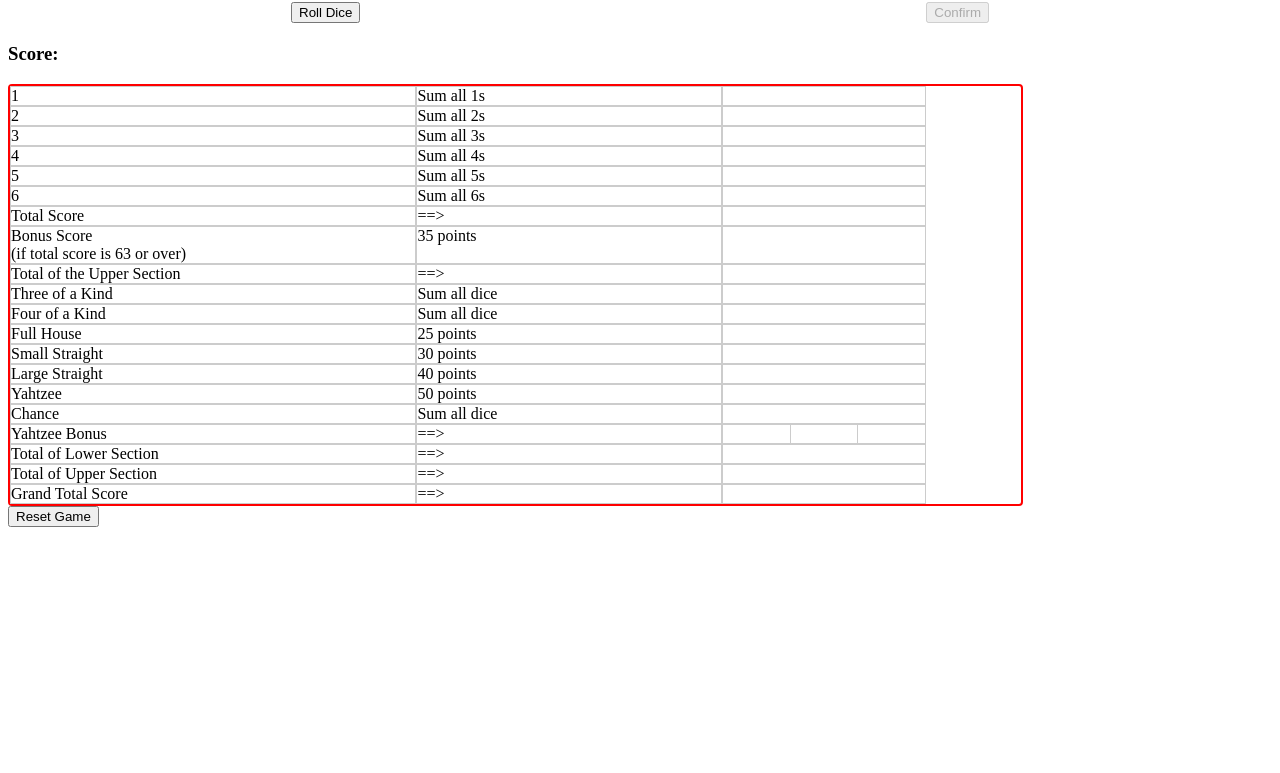
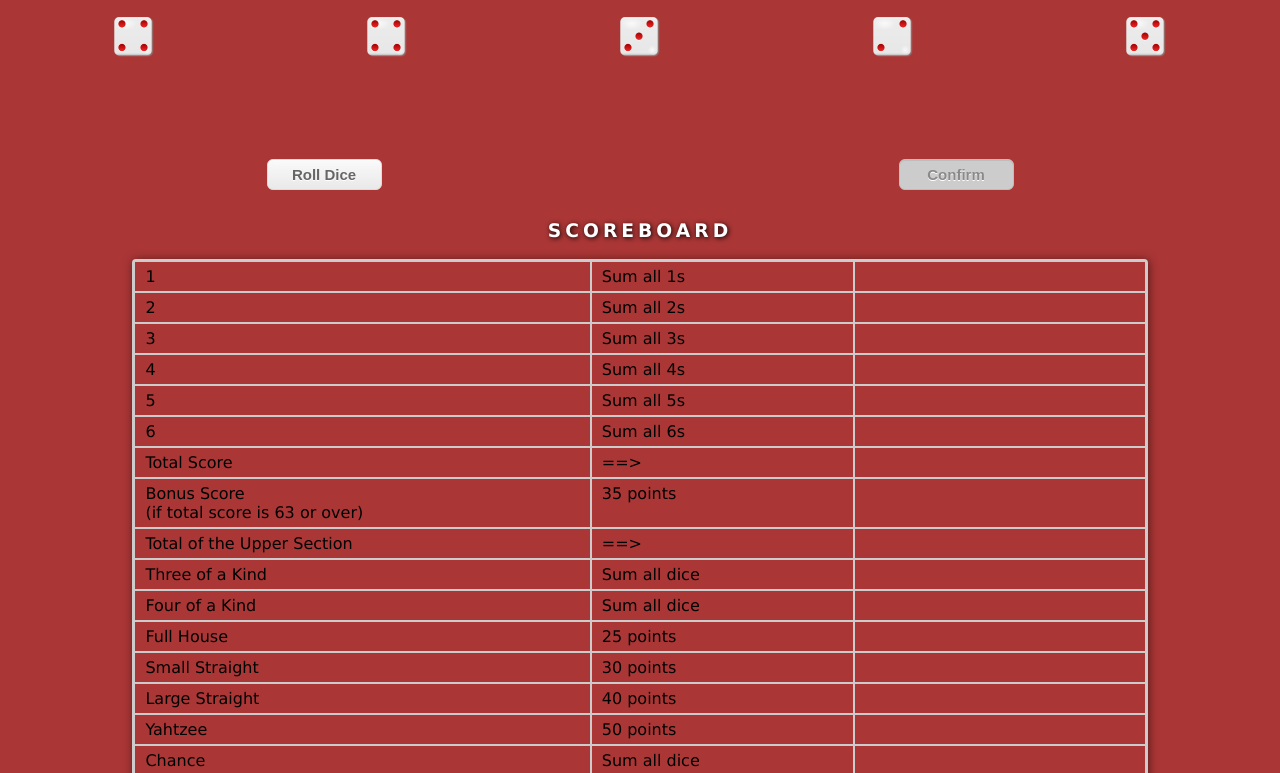
Before and after one commit to DTAngie/yahtzee, a plain HTML site: page index.html in a window 1280 px wide. Shown: the part 72-845 px from the top of the page. Before the commit the page ends 800 px from the top, so only its background shows below. Drawn offline with Linux system fonts and the light colour scheme.

Commit message:
fixes yahtzee bug and adds styling

```diff
--- a/css/style.css
+++ b/css/style.css
@@ -1,5 +1,50 @@
+
+body {
+  background-color: #ab3636;
+  font-family: 'Lucida Sans', sans-serif;
+}
+
 button {
-  cursor: pointer;
+	box-shadow:inset 0px 1px 0px 0px #ffffff;
+	background:linear-gradient(to bottom, #f9f9f9 5%, #e9e9e9 100%);
+	background-color:#f9f9f9;
+	border-radius:6px;
+	border:1px solid #dcdcdc;
+	display:inline-block;
+	cursor:pointer;
+	color:#666666;
+	font-family:Arial;
+	font-size:15px;
+	font-weight:bold;
+	padding:6px 24px;
+	text-decoration:none;
+	text-shadow:0px 1px 0px #ffffff;
+  min-width: 115px;
+  margin-bottom: 10px;
+}
+button:hover {
+	background:linear-gradient(to bottom, #e9e9e9 5%, #f9f9f9 100%);
+	background-color:#e9e9e9;
+}
+button:active {
+	position:relative;
+	top:1px;
+}
+
+button:disabled {
+  background:linear-gradient(to bottom, #ccc 5%, #ccc 100%);
+  background-color: #ccc;
+  border-color: #bdbdbd;
+  box-shadow:inset 0px 1px 0px 0px #bdbdbd;
+  color: #8a8a8a;
+}
+
+h1, h3 {
+  text-align: center;
+  color: #fff;
+  text-shadow: 1px 1px 5px #000;
+  letter-spacing: 4px;
+  text-transform: uppercase;
 }
 
 .flex {
@@ -7,12 +52,29 @@
   margin: 0;
 }
 
+.flex.justify {
+  justify-content: center;
+}
+
 .flex.margin {
   margin-bottom: 20px;
 }
 
+#dice-board {
+  margin-top: 30px;
+  flex-wrap: wrap;
+}
+
+.dice {
+ width: 40px;
+ height: 40px;
+ margin: 0 auto;
+ background-size: cover;
+}
+
 #scoreboard {
-  border: 2px solid red;
+  border: 2px solid #ccc;
+  box-shadow: 1px 1px 10px rgba(0,0,0, 0.5);
   border-radius: 4px;
   width: 80%;
 }
@@ -27,27 +89,34 @@
 }
 
 .scoreboard-row > .category {
-  width: 40%;
+  width: 45%;
+  padding: 5px 10px;
 }
 
 .scoreboard-row > .scoring {
-  width: 30%;
+  width: 25%;
+  padding: 5px 10px;
 }
 
 .scoreboard-row > .player-score {
-  width: 20%;
+  width: 30%;
+  text-align: center;
+  padding: 5px 0;
+}
+
+.scoreboard-row > .player-score.no-padding {
+  padding: 0;
+}
+
+.scoreboard-row > .player-score > .y-bonus {
+  padding: 5px 10px;
 }
 
 
-
-
-
-#btn-group {
+.btn-group {
   justify-content: space-around;
-}
-
-#roll-btn {
-  /* margin: 0 auto; */
+  margin: 8% 0;
+  flex-wrap: wrap;
 }
 
 .hold {
@@ -57,51 +126,9 @@
 .y-bonus {
   width: 33%;
   border-right: 1px solid #ccc;
+  padding: 5px 0;
 }
 
 .y-bonus:last-child {
  border: none;
 }
-
-#dice-board {
-  border: 3px solid red;
-  border-radius: 3px;
-}
-
-.dice {
- display: inline-flex;
- width: 40px;
- height: 40px;
- justify-content: center;
- margin: 0 auto;
- background-size: cover;
-}
-
-.dice.dot1 {
-  background-image: url('../images/one.png');
-}
-
-.dice.dot2 {
-  background-image: url('../images/two.png');
-  /* background-size: cover; */
-}
-
-.dice.dot3 {
-  background-image: url('../images/three.png');
-  /* background-size: cover; */
-}
-
-.dice.dot4 {
-  background-image: url('../images/four.png');
-  /* background-size: cover; */
-}
-
-.dice.dot5 {
-  background-image: url('../images/five.png');
-  /* background-size: cover; */
-}
-
-.dice.dot6 {
-  background-image: url('../images/six.png');
-  /* background-size: cover; */
-}
--- a/index.html
+++ b/index.html
@@ -9,17 +9,16 @@
   <link rel="stylesheet" href="./css/style.css"></link>
 </head>
 <body>
-  <div class="flex margin" id="dice-board">
-
-  </div>
-  <div id="btn-group" class="flex margin">
+  <h1>Yahtzee!</h1>
+  <div class="flex margin" id="dice-board"></div>
+  <div class="flex margin btn-group">
     <button id="roll-btn">Roll Dice</button>
     <button id="confirm" disabled="true">Confirm</button>
   </div>
-  <div>
-    <h3>Score:</h3>
+  <h3>ScoreBoard</h3>
+  <div class="flex justify">
     <div id="scoreboard"></div>
   </div>
-  <div><button id="reset">Reset Game</button></div>
+  <div class="flex justify btn-group"><button id="reset">Reset Game</button></div>
 </body>
 </html>
--- a/js/script.js
+++ b/js/script.js
@@ -147,8 +147,8 @@
     total: function(){
       return this.bonus.length ? this.playerScore = this.bonus.reduce((a,b) => a + b) : 0;
     },
-    isEligible: function(yzee){
-      return ((this.bonus.length) < 4 && yzee.playerScore) ? {"id": this.bonus.length, "score": this.flatScore} : {};
+    isEligible: function(yzee, ydice){
+      return ((this.bonus.length) < 4 && yzee.playerScore && ydice) ? {"id": this.bonus.length, "score": this.flatScore} : {};
     }
   },
   17: {
@@ -214,7 +214,7 @@
     if (dice[d].hold) diceEl.classList.add("hold");
     diceEl.setAttribute('id', d);
     diceEl.setAttribute("src", getImage(dice[d].value));
-    // diceEl.textContent = dice[d].value;
+    diceEl.setAttribute("alt", `dice ${dice[d].value}`);
     diceBoardEl.appendChild(diceEl);
   }
   generateScoreBoard();
@@ -286,8 +286,10 @@
   if (category.upperSection){
     selectedCategory.score = category.requires * (diceArray.filter(x => x === category.requires).length);
   }
+  diceArray.sort();
   if(categoryID[0] === '16') { //yahtzee bonus section
-    let ybonus = yahtzeeBonus.isEligible(yahtzee);
+    let hasYahtzee = diceArray[0] === diceArray[4];
+    let ybonus = yahtzeeBonus.isEligible(yahtzee, hasYahtzee);
     if (Object.entries(ybonus).length) {
       selectedCategory.id =`16-${ybonus.id}`;
       selectedCategory.score = `${ybonus.score}`;
@@ -296,7 +298,6 @@
       selectedCategory.score = null;
     }
   }
-  diceArray.sort();
   switch (e.target.id) {
     case "9":
       s = diceArray.filter((d, idx, diceArray) => diceArray[idx+2] === d);
@@ -366,7 +367,7 @@
     if (i !== 16) {
       playerScoreDivEl.textContent = thisCategory.playerScore;
     } else {
-      playerScoreDivEl.classList.add('flex');
+      playerScoreDivEl.classList.add('flex','no-padding');
       for (let j = 0; j < 3; j++){
         let bonusDivsEl = document.createElement('div');
         bonusDivsEl.setAttribute('id', `${i}-${j}`);
```
